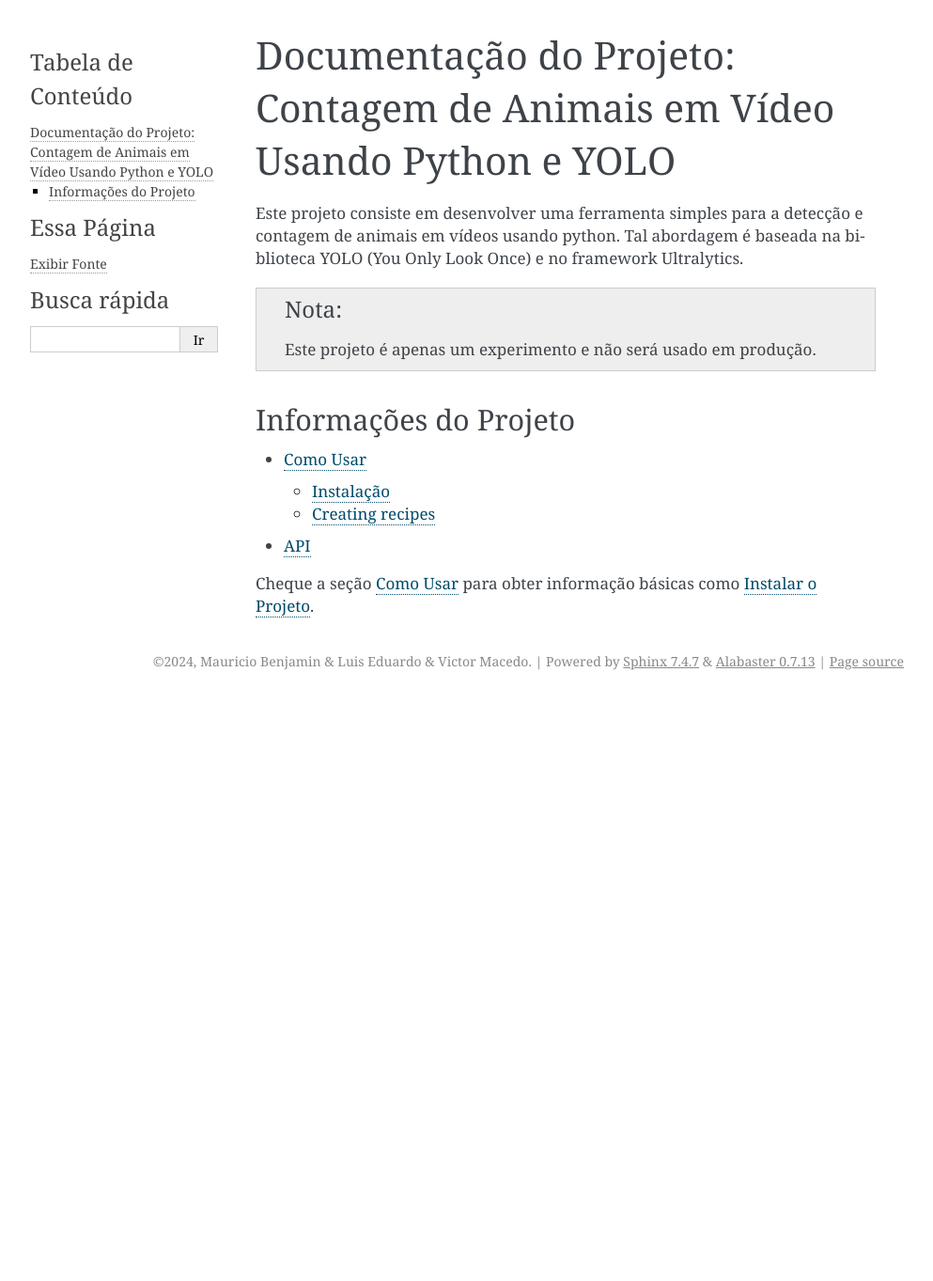
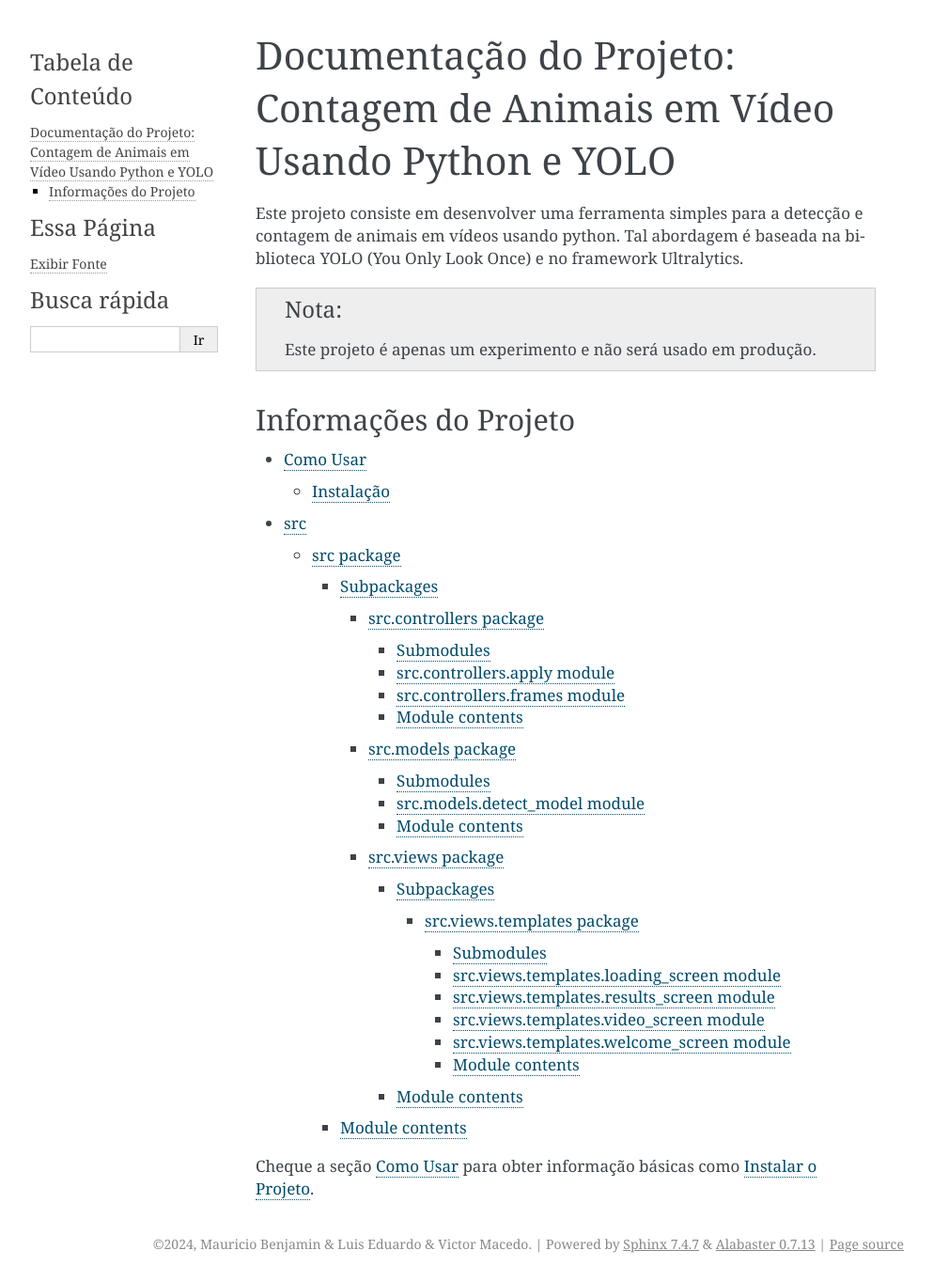
Before and after one commit to mauriciobenjamin700/Mini-Curso-ENUCOMPI-ERCEMAP-2024, a Sphinx documentation site: the page built from docs/source/index.rst, in a window 1280 px wide. Shown: the whole page at 94% size, without its empty margins (148-1141 px from the left). Built offline with Sphinx 7.4.7, drawn with Linux system fonts in a browser that asks for light colours; before the commit the page ends 900 px from its top, so only the background shows below that.

Commit message:
bug: bug in doc

```diff
--- /dev/null
+++ b/docs/source/controllers.rst
@@ -0,0 +1,29 @@
+controllers package
+===================
+
+Submodules
+----------
+
+controllers.apply module
+------------------------
+
+.. automodule:: controllers.apply
+   :members:
+   :undoc-members:
+   :show-inheritance:
+
+controllers.frames module
+-------------------------
+
+.. automodule:: controllers.frames
+   :members:
+   :undoc-members:
+   :show-inheritance:
+
+Module contents
+---------------
+
+.. automodule:: controllers
+   :members:
+   :undoc-members:
+   :show-inheritance:
--- a/docs/source/index.rst
+++ b/docs/source/index.rst
@@ -15,7 +15,7 @@ Informações do Projeto
 .. toctree::
 
    usage
-   api
+   modules
 
 .. :doc:`usage` adiciona ao documento atual uma arcora para o arquivo usage.rst
 .. :ref:`Instalar o Projeto <installation>` adiciona ao documento atual um link para a ancora installation dentro do arquivo usage
--- /dev/null
+++ b/docs/source/models.rst
@@ -0,0 +1,21 @@
+models package
+==============
+
+Submodules
+----------
+
+models.detect\_model module
+---------------------------
+
+.. automodule:: models.detect_model
+   :members:
+   :undoc-members:
+   :show-inheritance:
+
+Module contents
+---------------
+
+.. automodule:: models
+   :members:
+   :undoc-members:
+   :show-inheritance:
--- /dev/null
+++ b/docs/source/modules.rst
@@ -0,0 +1,7 @@
+src
+===
+
+.. toctree::
+   :maxdepth: 4
+
+   src
--- /dev/null
+++ b/docs/source/src.controllers.rst
@@ -0,0 +1,29 @@
+src.controllers package
+=======================
+
+Submodules
+----------
+
+src.controllers.apply module
+----------------------------
+
+.. automodule:: src.controllers.apply
+   :members:
+   :undoc-members:
+   :show-inheritance:
+
+src.controllers.frames module
+-----------------------------
+
+.. automodule:: src.controllers.frames
+   :members:
+   :undoc-members:
+   :show-inheritance:
+
+Module contents
+---------------
+
+.. automodule:: src.controllers
+   :members:
+   :undoc-members:
+   :show-inheritance:
--- /dev/null
+++ b/docs/source/src.models.rst
@@ -0,0 +1,21 @@
+src.models package
+==================
+
+Submodules
+----------
+
+src.models.detect\_model module
+-------------------------------
+
+.. automodule:: src.models.detect_model
+   :members:
+   :undoc-members:
+   :show-inheritance:
+
+Module contents
+---------------
+
+.. automodule:: src.models
+   :members:
+   :undoc-members:
+   :show-inheritance:
--- /dev/null
+++ b/docs/source/src.rst
@@ -0,0 +1,20 @@
+src package
+===========
+
+Subpackages
+-----------
+
+.. toctree::
+   :maxdepth: 4
+
+   src.controllers
+   src.models
+   src.views
+
+Module contents
+---------------
+
+.. automodule:: src
+   :members:
+   :undoc-members:
+   :show-inheritance:
--- /dev/null
+++ b/docs/source/src.views.rst
@@ -0,0 +1,18 @@
+src.views package
+=================
+
+Subpackages
+-----------
+
+.. toctree::
+   :maxdepth: 4
+
+   src.views.templates
+
+Module contents
+---------------
+
+.. automodule:: src.views
+   :members:
+   :undoc-members:
+   :show-inheritance:
--- /dev/null
+++ b/docs/source/src.views.templates.rst
@@ -0,0 +1,45 @@
+src.views.templates package
+===========================
+
+Submodules
+----------
+
+src.views.templates.loading\_screen module
+------------------------------------------
+
+.. automodule:: src.views.templates.loading_screen
+   :members:
+   :undoc-members:
+   :show-inheritance:
+
+src.views.templates.results\_screen module
+------------------------------------------
+
+.. automodule:: src.views.templates.results_screen
+   :members:
+   :undoc-members:
+   :show-inheritance:
+
+src.views.templates.video\_screen module
+----------------------------------------
+
+.. automodule:: src.views.templates.video_screen
+   :members:
+   :undoc-members:
+   :show-inheritance:
+
+src.views.templates.welcome\_screen module
+------------------------------------------
+
+.. automodule:: src.views.templates.welcome_screen
+   :members:
+   :undoc-members:
+   :show-inheritance:
+
+Module contents
+---------------
+
+.. automodule:: src.views.templates
+   :members:
+   :undoc-members:
+   :show-inheritance:
--- /dev/null
+++ b/docs/source/views.rst
@@ -0,0 +1,18 @@
+views package
+=============
+
+Subpackages
+-----------
+
+.. toctree::
+   :maxdepth: 4
+
+   views.templates
+
+Module contents
+---------------
+
+.. automodule:: views
+   :members:
+   :undoc-members:
+   :show-inheritance:
--- /dev/null
+++ b/docs/source/views.templates.rst
@@ -0,0 +1,45 @@
+views.templates package
+=======================
+
+Submodules
+----------
+
+views.templates.loading\_screen module
+--------------------------------------
+
+.. automodule:: views.templates.loading_screen
+   :members:
+   :undoc-members:
+   :show-inheritance:
+
+views.templates.results\_screen module
+--------------------------------------
+
+.. automodule:: views.templates.results_screen
+   :members:
+   :undoc-members:
+   :show-inheritance:
+
+views.templates.video\_screen module
+------------------------------------
+
+.. automodule:: views.templates.video_screen
+   :members:
+   :undoc-members:
+   :show-inheritance:
+
+views.templates.welcome\_screen module
+--------------------------------------
+
+.. automodule:: views.templates.welcome_screen
+   :members:
+   :undoc-members:
+   :show-inheritance:
+
+Module contents
+---------------
+
+.. automodule:: views.templates
+   :members:
+   :undoc-members:
+   :show-inheritance:
--- a/src/__init__.py
+++ b/src/__init__.py
@@ -1,3 +1,3 @@
 """
-Código fonte do projeto
+Base
 """
```
Also changed, not shown: docs/source/api.rst (deleted, +0 -7 lines), docs/source/generated/lumache.rst (deleted, +0 -17 lines), docs/source/usage.rst (+0 -13 lines), 1 other file.
